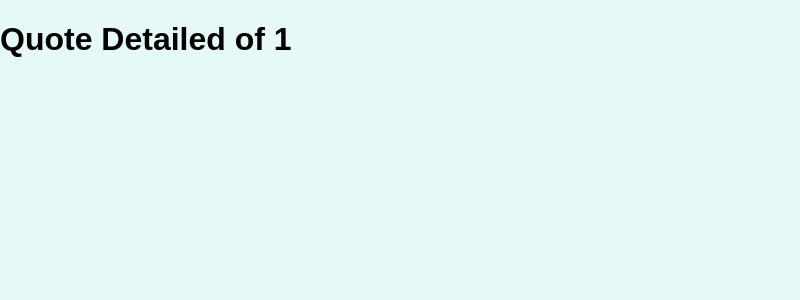
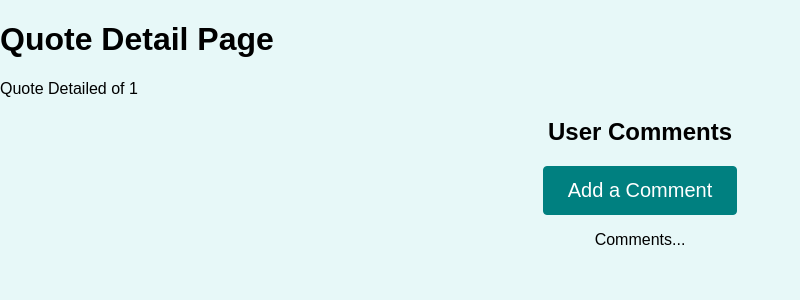
Before and after one commit to AlbertoRoldanUX-code/quotes, a React (Create React App) app: page /quotes/1/comments in a window 1280 px wide. Shown: the top 300 px of the page, without its empty margins (0-800 px from the left). Built offline with nearby package versions, Linux system fonts and the light colour scheme.

Commit message:
Render the comments by using a nested route in the QuoteDetailed page, below the paragraph

```diff
--- a/src/pages/QuoteDetailed.js
+++ b/src/pages/QuoteDetailed.js
@@ -1,11 +1,16 @@
-import { useParams } from 'react-router-dom';
+import { Route, useParams } from 'react-router-dom';
+import Comments from '../components/comments/Comments';
 
 function QuoteDetailed() {
   const params = useParams();
 
   return (
     <div>
-      <h1>Quote Detailed of {params.quoteId}</h1>
+      <h1>Quote Detail Page</h1>
+      <p>Quote Detailed of {params.quoteId}</p>
+      <Route path='/quotes/:quoteId/comments'>
+        <Comments />
+      </Route>
     </div>
   );
 }
```
Also changed, not shown: src/App.js (+8 -9 lines), 1 other file (tests, documents, lock files or other folders).
